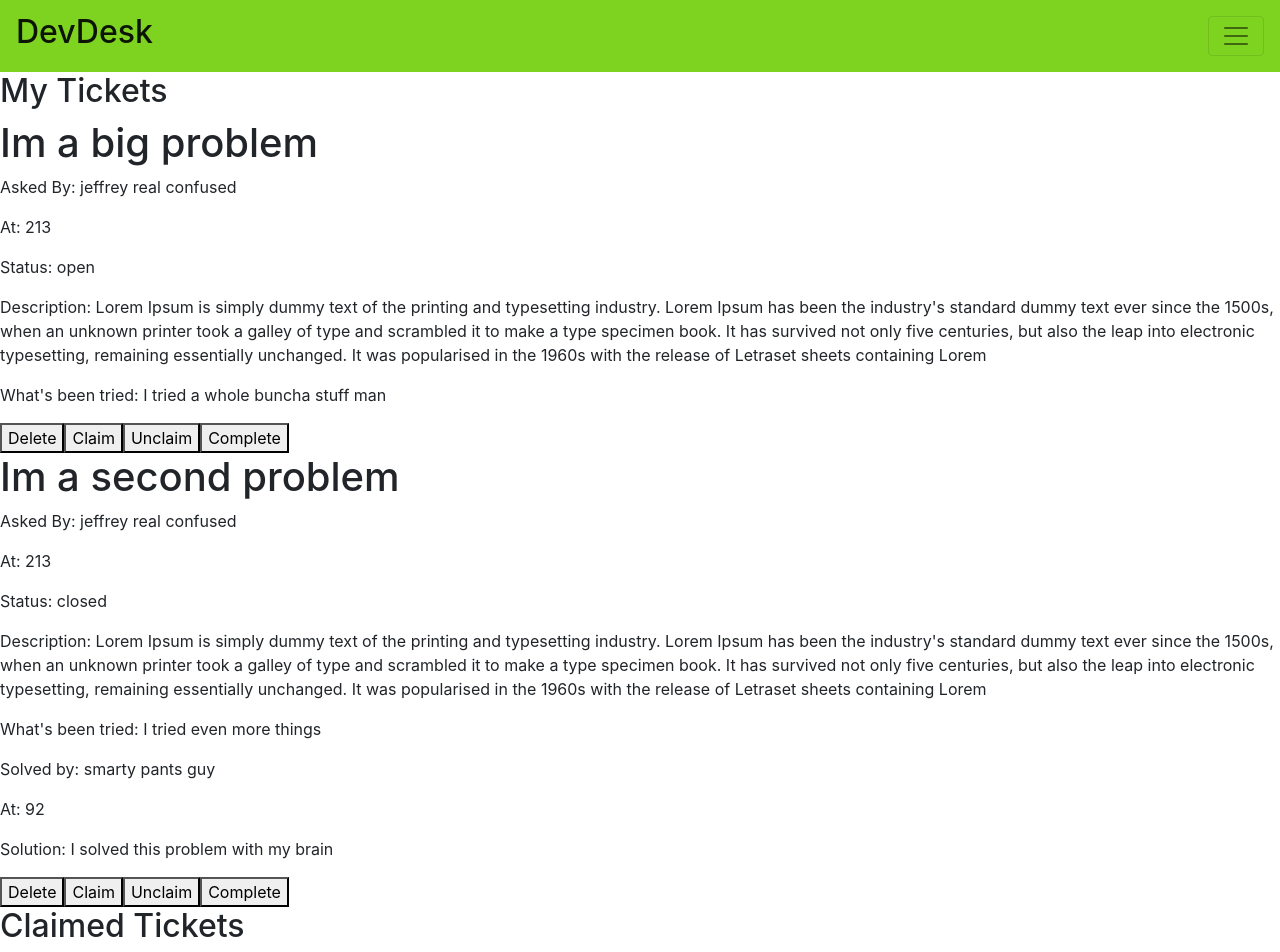
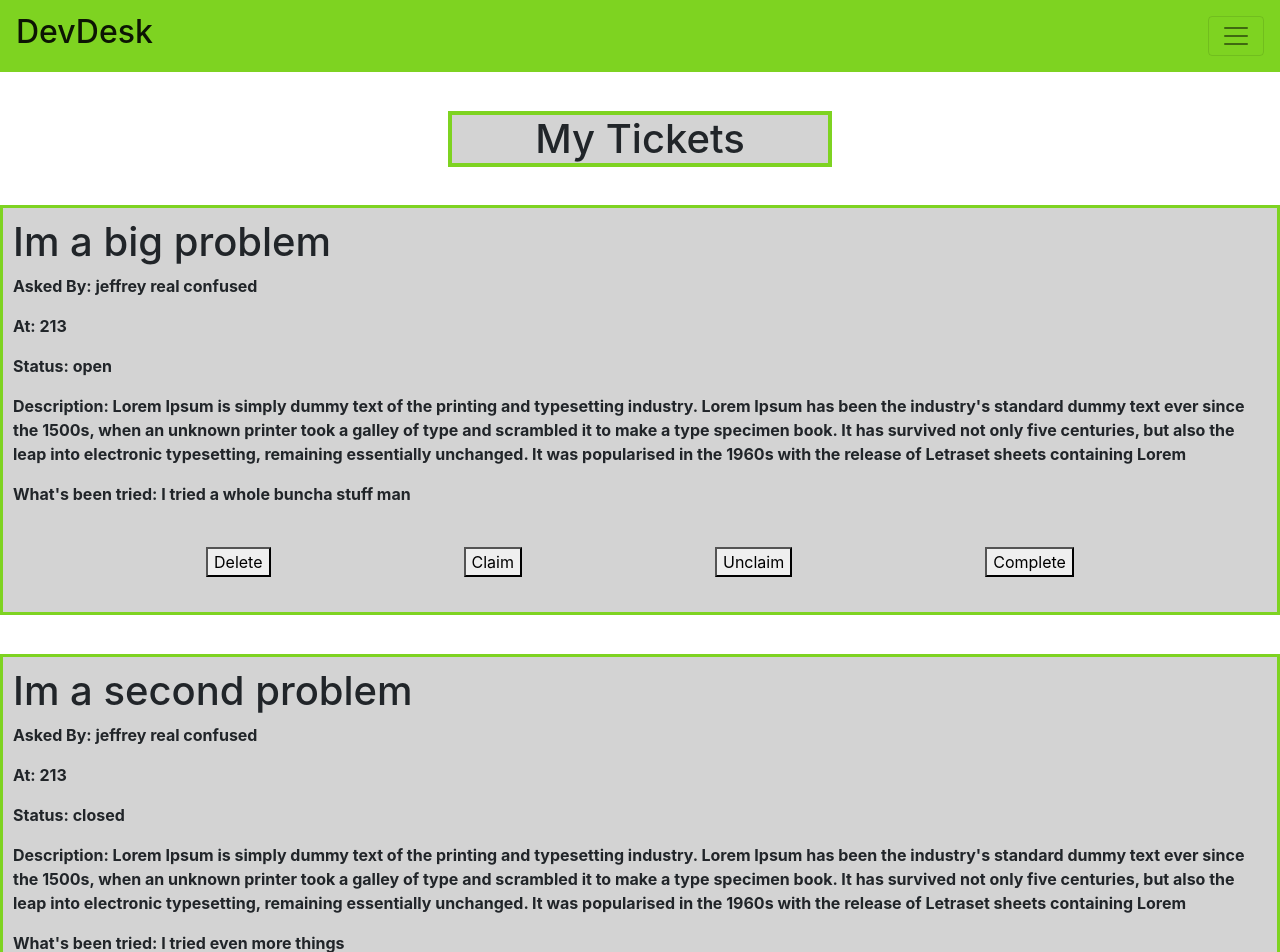
Before and after one commit to Build-Week-Dev-Desk/FrontEnd, a React (Create React App) app in the folder client/: page /mytickets in a window 1280 px wide. Shown: the top 952 px of the page. Built offline with nearby package versions, Linux system fonts and the light colour scheme; sample sign-in values are in the browser's storage.

Commit message:
Styling tickets, some added in dashboard

```diff
--- a/client/src/App.css
+++ b/client/src/App.css
@@ -1,40 +1,5 @@
-/* .App {
-  text-align: center;
-}
-
-.App-logo {
-  height: 40vmin;
-  pointer-events: none;
-}
-
-@media (prefers-reduced-motion: no-preference) {
-  .App-logo {
-    animation: App-logo-spin infinite 20s linear;
-  }
-}
-
-.App-header {
-  background-color: #282c34;
-  min-height: 100vh;
-  display: flex;
-  flex-direction: column;
-  align-items: center;
-  justify-content: center;
-  font-size: calc(10px + 2vmin);
-  color: white;
-}
-
-.App-link {
-  color: #61dafb;
-}
-
-@keyframes App-logo-spin {
-  from {
-    transform: rotate(0deg);
-  }
-  to {
-    transform: rotate(360deg);
-  }
+/* * {
+  margin: 0.5%;
 } */
 
 .ticketsub {
@@ -87,7 +52,7 @@
   resize: both;
 }
 
- #solution {
+ #solutions {
   width: 500px;
   padding: 10px 10px;
   margin: 10px 5px;
@@ -143,3 +108,41 @@ Link {
   text-decoration: none;
   color: black;
 }
+
+#usertick {
+  border: 3px solid #7ED321;
+  margin: 3% 0 3% 0;
+  padding: 10px;
+  background-color: lightgray;
+}
+
+.userticket {
+  display: flex;
+  flex-direction: column;
+}
+
+.solution {
+  display: flex;
+  justify-content: space-evenly;
+  border-top: 2px dashed red;
+  padding-top: 2%;
+}
+
+.button-container {
+  display: flex;
+  justify-content: space-evenly;
+  margin: 2% 0 2% 0;
+}
+
+.claimedtick {
+  text-align: center;
+  border: 4px solid #7ED321;
+  width: 30%;
+  margin: 0 auto;
+  margin-top: 3%;
+  background-color: lightgray;
+}
+
+p {
+  font-weight:  bold;
+}
--- a/client/src/components/dashboard/CreateTicketForm.js
+++ b/client/src/components/dashboard/CreateTicketForm.js
@@ -49,7 +49,7 @@ function CreateTicketForm(props) {
     console.log(newTicket)
 
     return (
-        <div>
+        <div className="tickform">
             <h1 className="ticketsub" >Ticket Submission</h1>
             <div className='entiretick'>
             <form onSubmit={handleSubmit(onSubmit)}>
@@ -58,7 +58,7 @@ function CreateTicketForm(props) {
                 <input
                 id="title"
                 type="text"
-                name="name"
+                name="title"
                 // onChange={handleChange}
                 ref={register({ required: true })}
                 />
@@ -86,14 +86,14 @@ function CreateTicketForm(props) {
                 {errors.category && errors.category.type === "required" && (<p>This is required</p>)}
                 </div>
                 <div className="ticket">
-                <label htmlFor="solution"><h3>What have you tried:</h3></label>
+                <label htmlFor="solutions"><h3>What have you tried:</h3></label>
                     <textarea
-                    id="solution"
-                    name="solution"
+                    id="solutions"
+                    name="solutions"
                     // onChange={handleChange}
                     ref={register({ required: true })}
                     />
-                    {errors.solution && errors.solution.type === "required" && (<p>This is required</p>)}
+                    {errors.solutions && errors.solutions.type === "required" && (<p>This is required</p>)}
                 </div>
                 <button className="submitbtn">Submit Ticket</button>
             </form>
--- a/client/src/components/dashboard/MyTicketsStaff.js
+++ b/client/src/components/dashboard/MyTicketsStaff.js
@@ -11,7 +11,7 @@ const MyTicketsStaff = props => {
   // map should be replaced with filter
   return(
     <main>
-      <h2>Claimed Tickets</h2>
+      <h1 className="claimedtick">Claimed Tickets</h1>
       {props.state.tickets.map(ticket => (
         <Ticket ticket={ticket} key={ticket.id}/>
       ))}
--- a/client/src/components/dashboard/MyTicketsStudent.js
+++ b/client/src/components/dashboard/MyTicketsStudent.js
@@ -7,7 +7,7 @@ import Ticket from './Ticket'
 const MyTicketsStudent = props => {
     return (
         <main>
-            <h2>My Tickets</h2>
+            <h1 className="claimedtick">My Tickets</h1>
             {props.state.tickets.map(ticket => (
                 <Ticket ticket={ticket} key={ticket.id}/>
             ))}
--- a/client/src/components/dashboard/Ticket.js
+++ b/client/src/components/dashboard/Ticket.js
@@ -24,13 +24,15 @@ function Ticket(props) {
   return (
     // <div>I'm gonna be the ticket eventually</div>
 
-    <div className={props.ticket.status}>
+    <div id="usertick" className={props.ticket.status}>
+      <div className="userticket">
       <h1>{props.ticket.title}</h1>
       <p>Asked By: {props.ticket.asker}</p>
       <p>At: {props.ticket.timeCreated}</p>
       <p>Status: {props.ticket.status}</p>
       <p>Description: {props.ticket.description}</p>
       <p>What's been tried: {props.ticket.attemptedSolutions}</p>
+      </div>
       {props.ticket.solution && (
         <div className="solution">
           <p>Solved by: {props.ticket.solution.answerer}</p>
```
